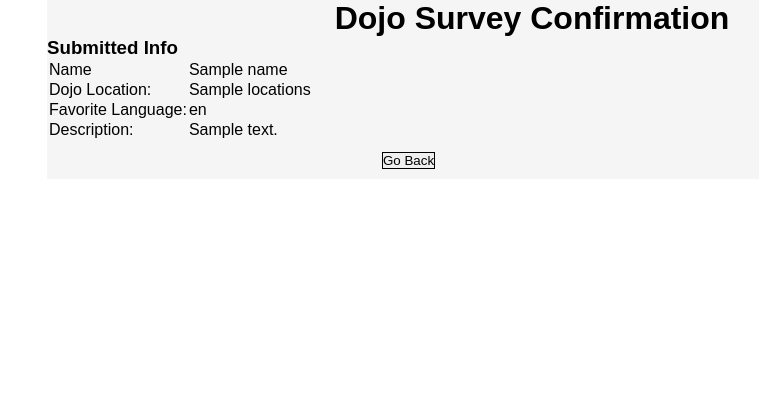
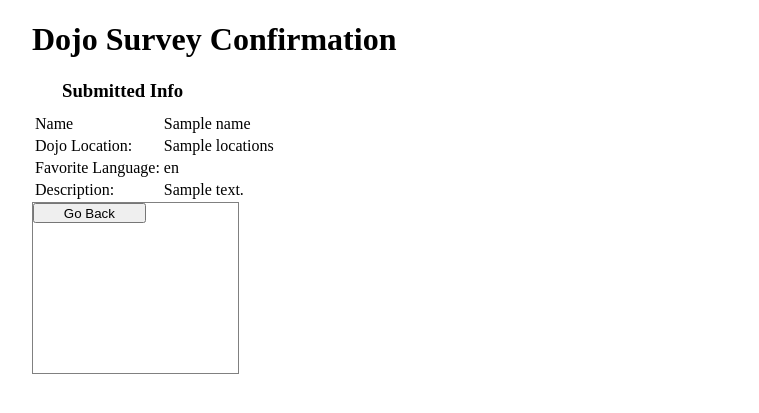
Before and after one commit to jansenhillis/Python, a Django app: template A019_django_dojo_survey/survey/templates/result.html in a window 1280 px wide. Shown: the top 413 px of the page, without its empty margins (108-867 px from the left). Run offline with Django 3.2, Linux system fonts and the light colour scheme; the template is opened without the code that fills it: most values are stand-ins (such as "Sample title", 1, 10 or a date in 2020).

Commit message:
most of css design complete.

```diff
--- /dev/null
+++ b/A022_django_ninja_gold/money/static/style.css
@@ -0,0 +1,43 @@
+* {
+    /* outline: 1px black solid; */
+}
+
+.wrapper {
+    width: 1000px;
+    margin: 0 auto;
+}
+
+.totals > h3 {
+    display: inline-block;
+    margin-left: 30px;
+}
+
+.container {
+    /* margin: 0 auto; */
+    display: flex;
+    justify-content: space-evenly;
+    text-align: center;
+    margin-bottom: 40px;
+}
+
+form {
+    width: 205px;
+    height: 170px;
+    border: 1px gray solid;
+}
+
+form > button {
+    width: 55%;
+    height: 20px;
+}
+
+h3 {
+    margin-left: 30px;
+    margin-bottom: 10px;
+}
+
+textarea {
+    margin-left: 30px;
+    width: 93%;
+    height: 200px;
+}
--- a/A022_django_ninja_gold/money/views.py
+++ b/A022_django_ninja_gold/money/views.py
@@ -19,8 +19,6 @@ def process_money(request):
     if request.method == 'POST':
 
         # min/max values for each form
-        values = {}
-        form = ''
         if 'farm' in request.POST:
             values = forms['farm']
             form = 'farm'
```
Also changed, not shown: A022_django_ninja_gold/money/templates/index.html (+7 -8 lines), A022_django_ninja_gold/db.sqlite3.
